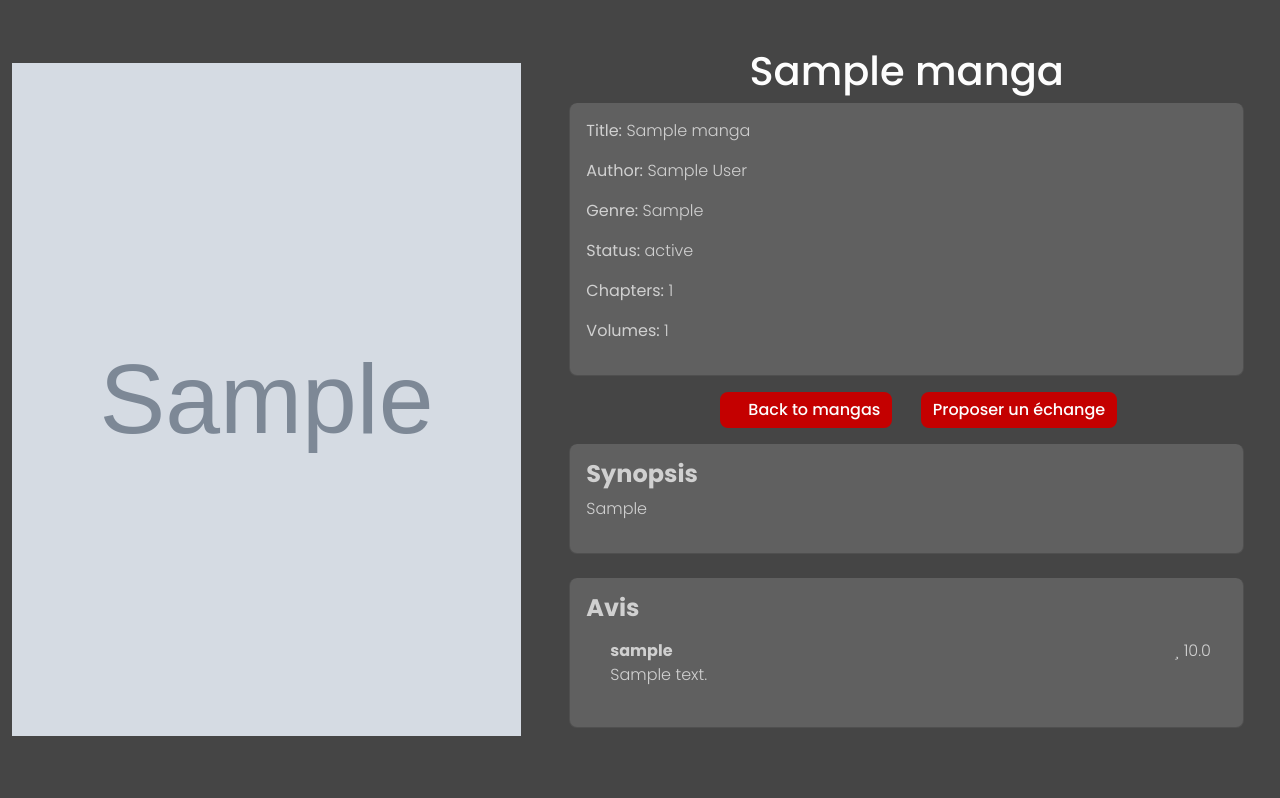
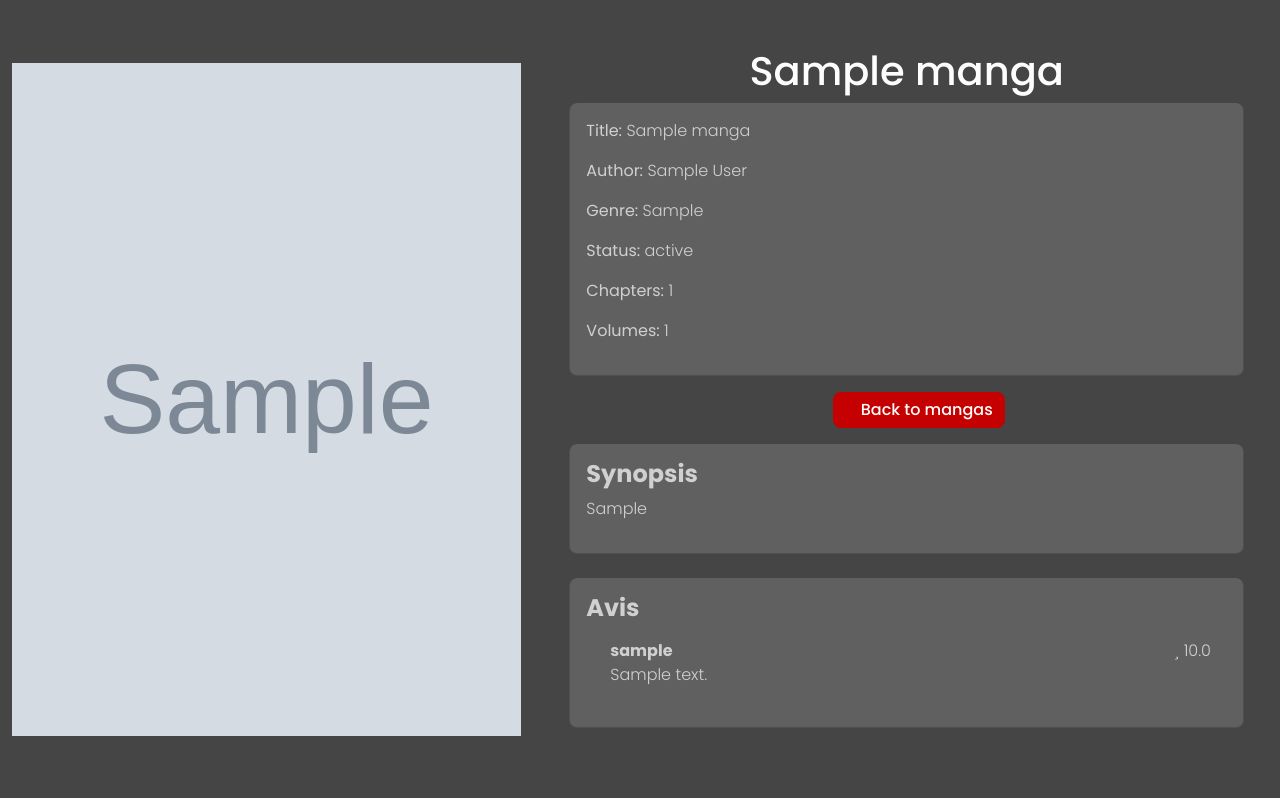
Before and after one commit to Ketmoss/MANKAI, a Rails app: page /user_collections/1/owned_mangas/1 in a window 1280 px wide. Shown: the part 115-913 px from the top of the page. Run offline with Rails 7, Linux system fonts and the light colour scheme; a user stored in the database is signed in; tables that the repository leaves empty hold one stand-in row (values such as "Sample post"); style sheets or scripts are compiled from the project's sources; parts of the project's set-up code (start-up, migrations or seed data) failed here and were passed over; some libraries are stand-ins or nearby versions.

Commit message:
maj show owned manga

```diff
--- a/app/views/owned_mangas/show.html.erb
+++ b/app/views/owned_mangas/show.html.erb
@@ -23,11 +23,6 @@
       <span>Back to mangas</span>
         <% end %>
 
-        <%= link_to "Proposer un échange",
-            new_exchange_path(wanted_manga_id: @owned_manga.id, target_user_id: @owned_manga.user_collection.user_id),
-            class: "btn btn-red ms-4" %>
-
-
     </div>
     <div class="card mx-4 mb-4">
       <h4><strong>Synopsis</strong></h4>
```
